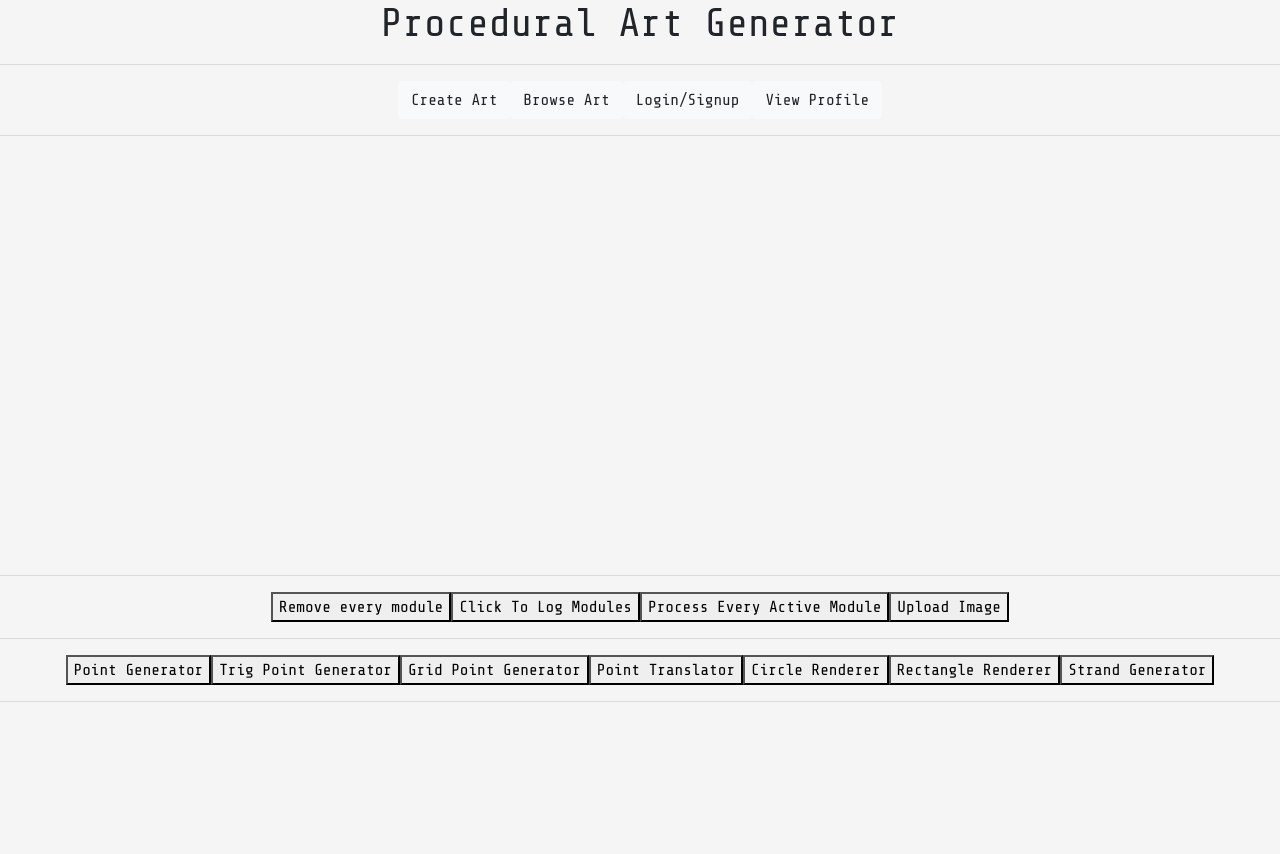
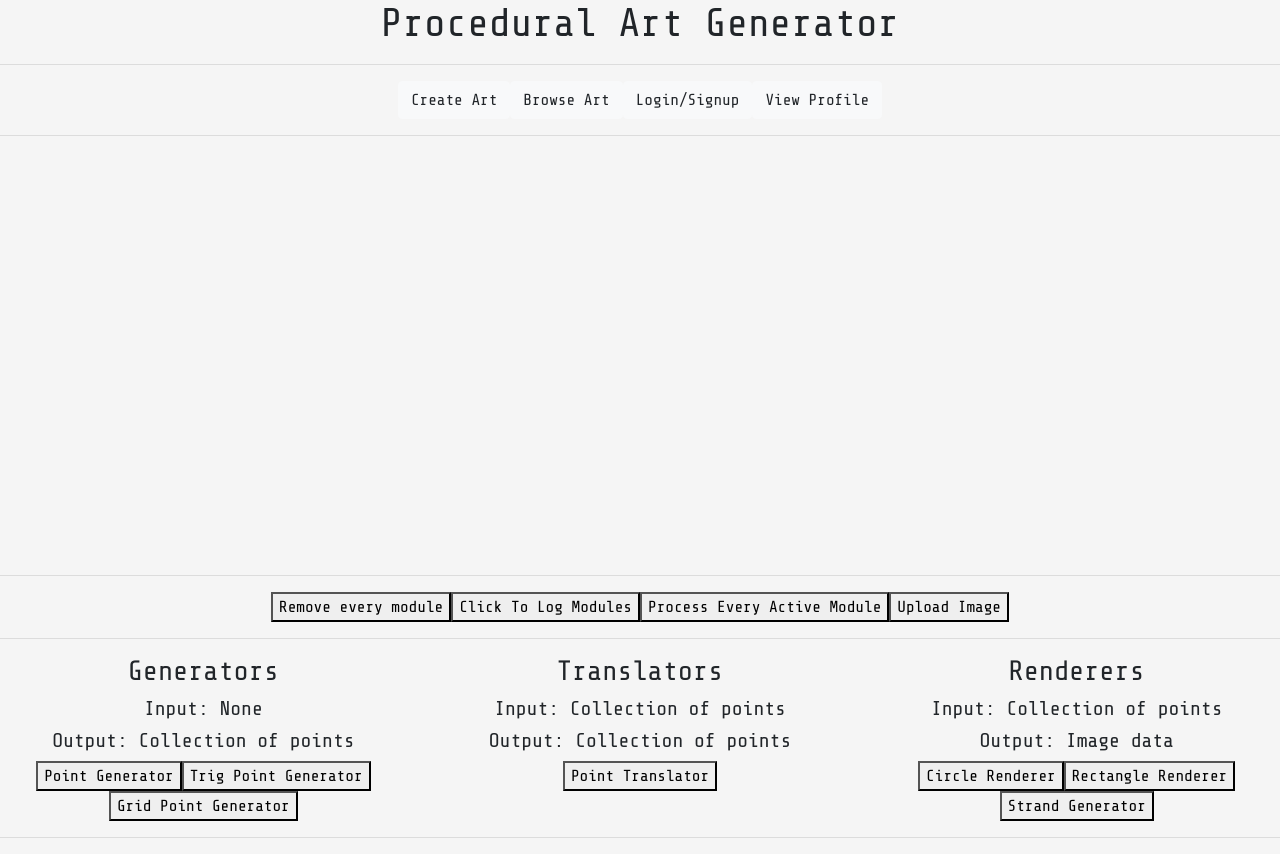
Before and after one commit to CliffWilson98/JavaScript-Procedural-Art, a React (Create React App) app: page / in a window 1280 px wide. Before the commit the page ends 800 px from the top, so only its background shows below. Built offline with nearby package versions, Linux system fonts and the light colour scheme.

Commit message:
seperated modules into categories

```diff
--- a/src/components/ModuleAdder.js
+++ b/src/components/ModuleAdder.js
@@ -5,13 +5,32 @@ class ModuleAdder extends React.Component{
     render(){
         return(
             <React.Fragment>
+                <div class="row">
+                    <div class="col-sm">
+                        <h3>Generators</h3>
+                        <h5>Input: None</h5>
+                        <h5>Output: Collection of points</h5>
                         <button onClick={() => this.props.buttonFunction("point")}>Point Generator</button>
                         <button onClick={() => this.props.buttonFunction("trigPoint")}>Trig Point Generator</button>
                         <button onClick={() => this.props.buttonFunction("gridPoint")}>Grid Point Generator</button>
+                    </div>
+
+                    <div class="col-sm">
+                        <h3>Translators</h3>
+                        <h5>Input: Collection of points</h5>
+                        <h5>Output: Collection of points</h5>
                         <button onClick={() => this.props.buttonFunction("translator")}>Point Translator</button>
+                    </div>
+
+                    <div class="col-sm">
+                        <h3>Renderers</h3>
+                        <h5>Input: Collection of points</h5>
+                        <h5>Output: Image data</h5>
                         <button onClick={() => this.props.buttonFunction("circle")}>Circle Renderer</button>
                         <button onClick={() => this.props.buttonFunction("rectangle")}>Rectangle Renderer</button>
                         <button onClick={() => this.props.buttonFunction("strand")}>Strand Generator</button>
+                    </div>
+                </div>
             </React.Fragment>
         );
     }
```
Lines whose indentation alone changed are shown as unchanged.
